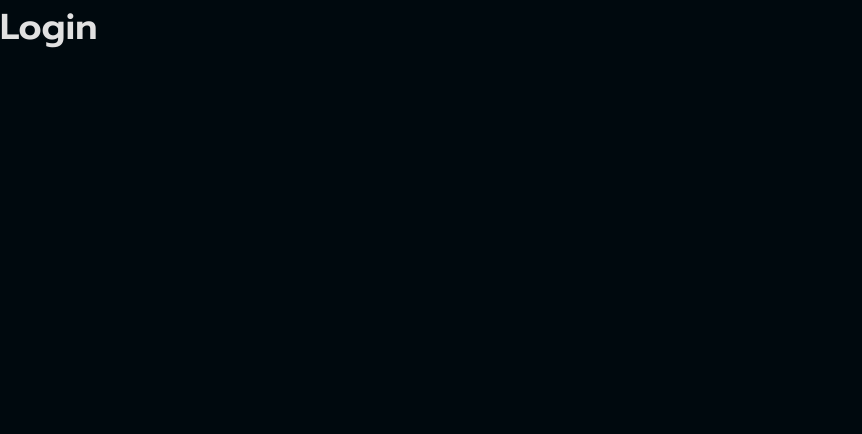
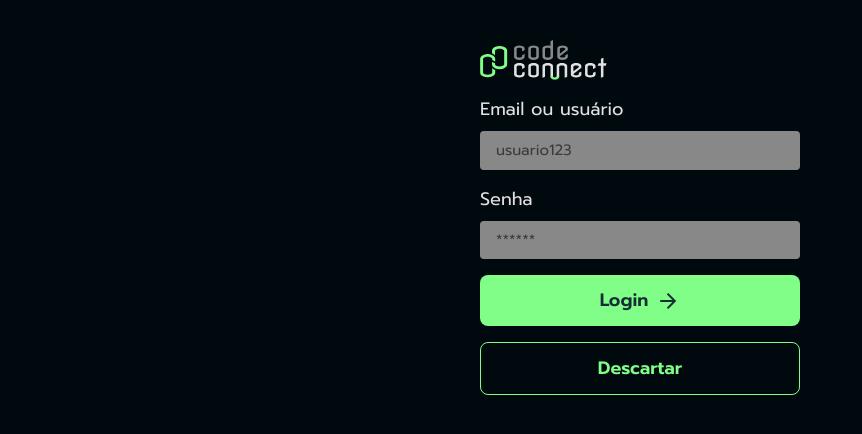
Before and after one commit to MilenaAmaral/CodeConnect, a React (Vite) app: page /login in a window 1280 px wide. Shown: the top 434 px of the page, without its empty margins (0-862 px from the left). Built offline with nearby package versions, Linux system fonts and the light colour scheme.

Commit message:
feat: adiciona componente Input com label acessível

```diff
--- a/src/pages/Login/Login.jsx
+++ b/src/pages/Login/Login.jsx
@@ -1,6 +1,18 @@
-// Tela de login. Conteúdo provisório só para testar a rota.
+import Logo from '../../components/Logo/Logo.jsx'
+import Button from '../../components/Button/Button.jsx'
+import Input from '../../components/Input/Input.jsx'
+
+// Vitrine provisória dos componentes base (substituída na etapa 5)
 function Login() {
-  return <h1>Login</h1>
+  return (
+    <main style={{ maxWidth: 320, margin: '40px auto', display: 'grid', gap: 16 }}>
+      <Logo />
+      <Input label="Email ou usuário" placeholder="usuario123" />
+      <Input label="Senha" type="password" placeholder="******" />
+      <Button icone="arrow_forward">Login</Button>
+      <Button variante="secundario">Descartar</Button>
+    </main>
+  )
 }
 
 export default Login
```
